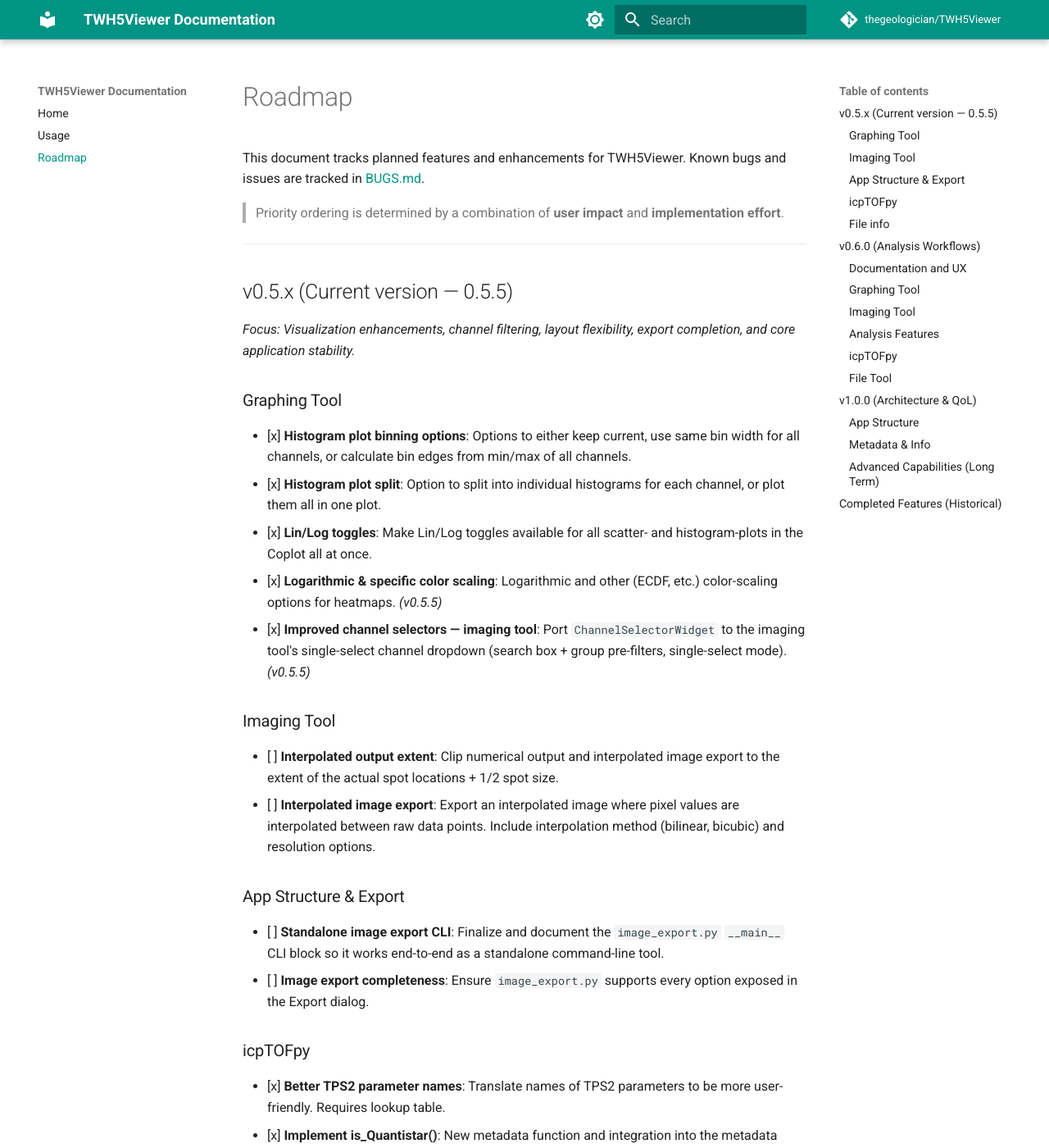
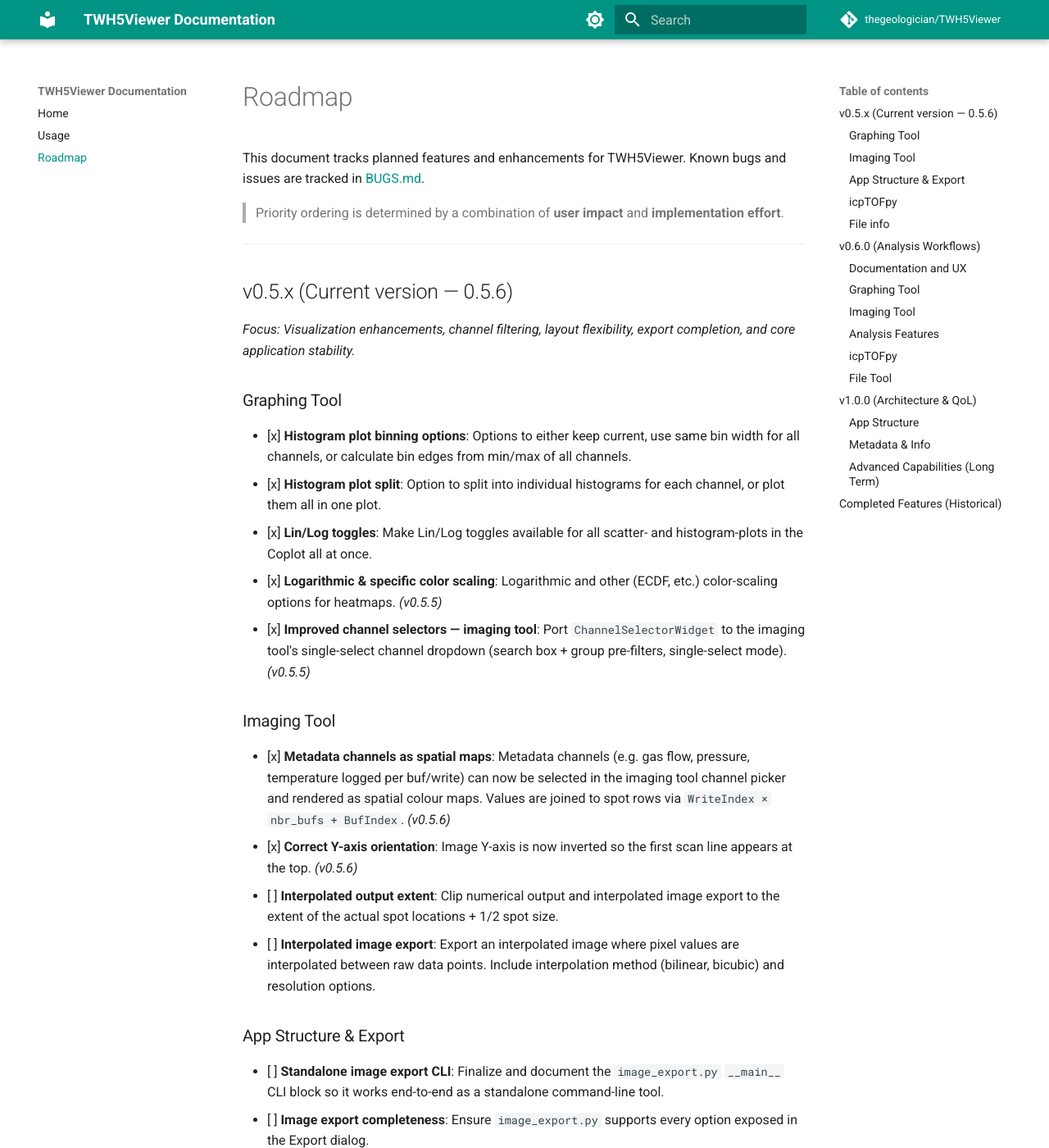
Before and after one commit to thegeologician/TWH5Viewer, an MkDocs documentation site: the page built from docs/ROADMAP.md, in a window 1280 px wide and 1400 px high. Shown: the whole window at 82% size. Built offline with MkDocs 1.6.1 and Material for MkDocs 9.7.7, drawn with Linux system fonts in a browser that asks for light colours; comment, search, counter and statistics services are not loaded.

Commit message:
chore: sync docs from TWH5Viewer-dev

```diff
--- a/docs/ROADMAP.md
+++ b/docs/ROADMAP.md
@@ -7,7 +7,7 @@ Known bugs and issues are tracked in [BUGS.md](BUGS.md).
 
 ---
 
-## v0.5.x (Current version — 0.5.5)
+## v0.5.x (Current version — 0.5.6)
 *Focus: Visualization enhancements, channel filtering, layout flexibility, export completion, and core application stability.*
 
 ### Graphing Tool
@@ -17,8 +17,9 @@ Known bugs and issues are tracked in [BUGS.md](BUGS.md).
 - [x] **Logarithmic & specific color scaling**: Logarithmic and other (ECDF, etc.) color-scaling options for heatmaps. *(v0.5.5)*
 - [x] **Improved channel selectors — imaging tool**: Port `ChannelSelectorWidget` to the imaging tool's single-select channel dropdown (search box + group pre-filters, single-select mode). *(v0.5.5)*
 
-
 ### Imaging Tool
+- [x] **Metadata channels as spatial maps**: Metadata channels (e.g. gas flow, pressure, temperature logged per buf/write) can now be selected in the imaging tool channel picker and rendered as spatial colour maps. Values are joined to spot rows via `WriteIndex × nbr_bufs + BufIndex`. *(v0.5.6)*
+- [x] **Correct Y-axis orientation**: Image Y-axis is now inverted so the first scan line appears at the top. *(v0.5.6)*
 - [ ] **Interpolated output extent**: Clip numerical output and interpolated image export to the extent of the actual spot locations + 1/2 spot size.
 - [ ] **Interpolated image export**: Export an interpolated image where pixel values are interpolated between raw data points. Include interpolation method (bilinear, bicubic) and resolution options.
 
```
Also changed, not shown: CHANGELOG.md (+10 -0 lines).
